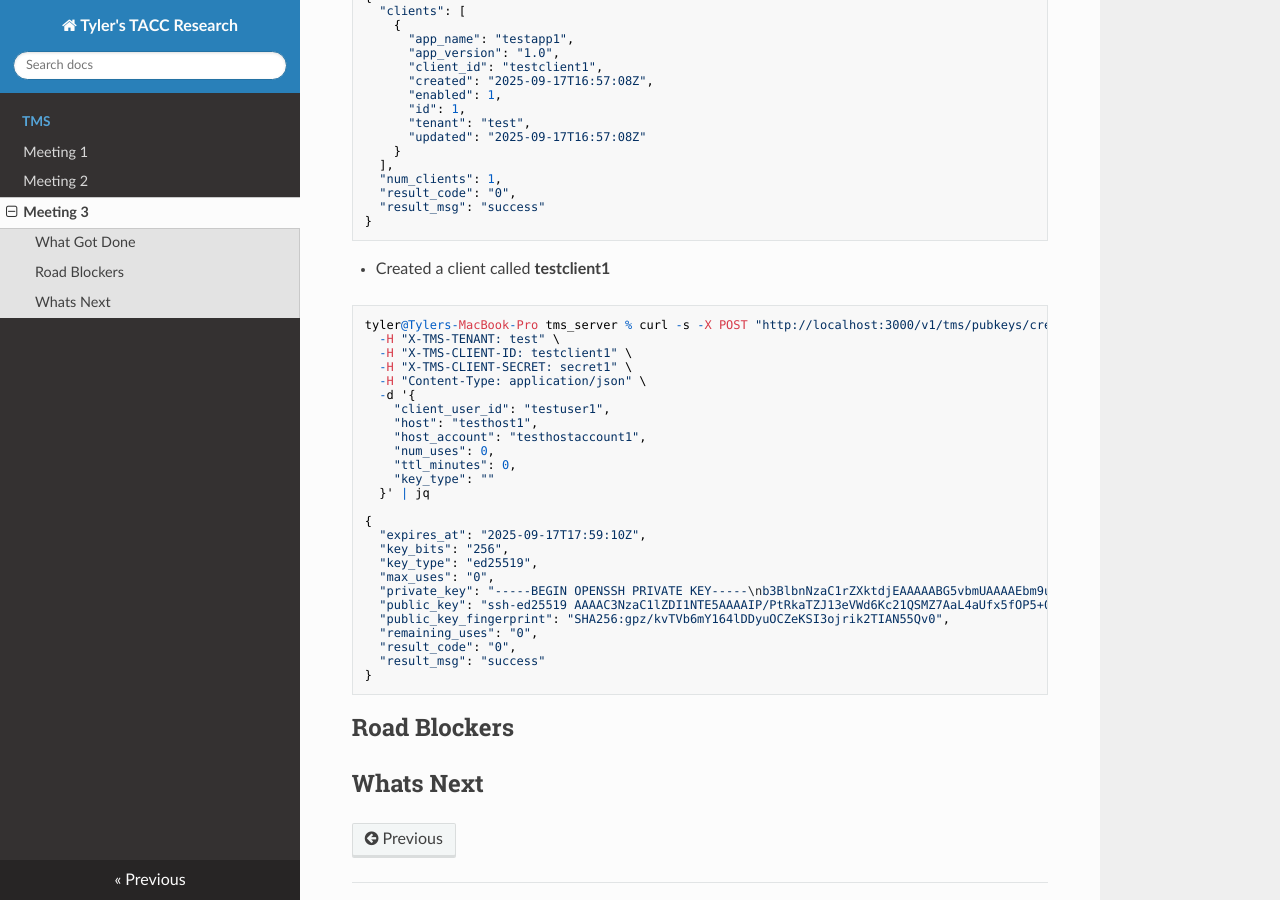
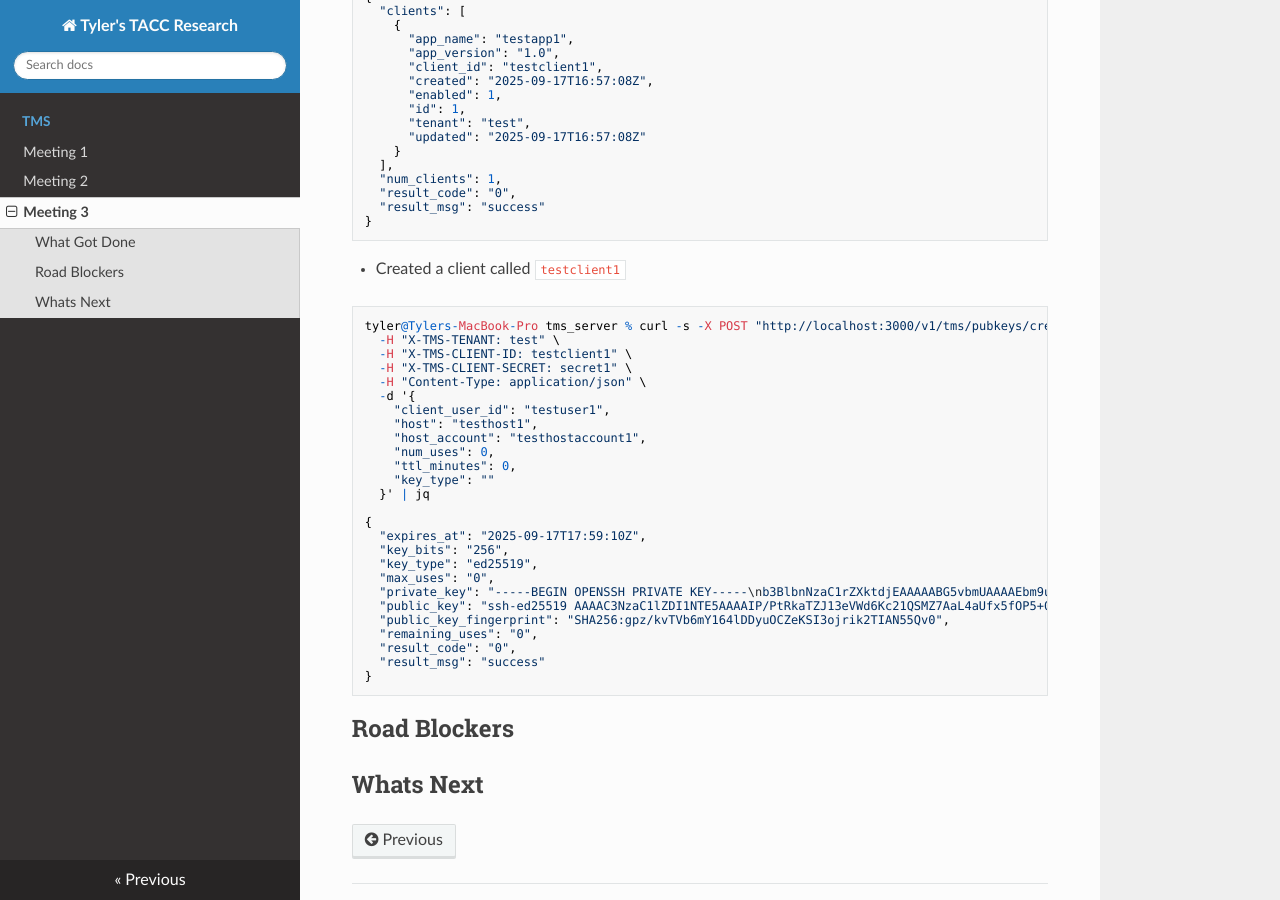
Before and after one commit to tyler0852/tylers-tacc-research, an MkDocs documentation site: the page built from docs/tms/meeting-3.md, in a window 1280 px wide and 900 px high, scrolled down 467 px. Built offline with MkDocs 1.6.1, drawn with Linux system fonts in a browser that asks for light colours; nearby versions of some CDN libraries.

````diff
--- a/docs/tms/meeting-3.md
+++ b/docs/tms/meeting-3.md
@@ -30,7 +30,7 @@ tyler@Tylers-MacBook-Pro tms_server % curl -s \
   "result_msg": "success"
 }
 ```
-- Created a client called **testclient1**
+- Created a client called `testclient1`
 ```bash
 tyler@Tylers-MacBook-Pro tms_server % curl -s -X POST "http://localhost:3000/v1/tms/pubkeys/creds" \
   -H "X-TMS-TENANT: test" \
````
